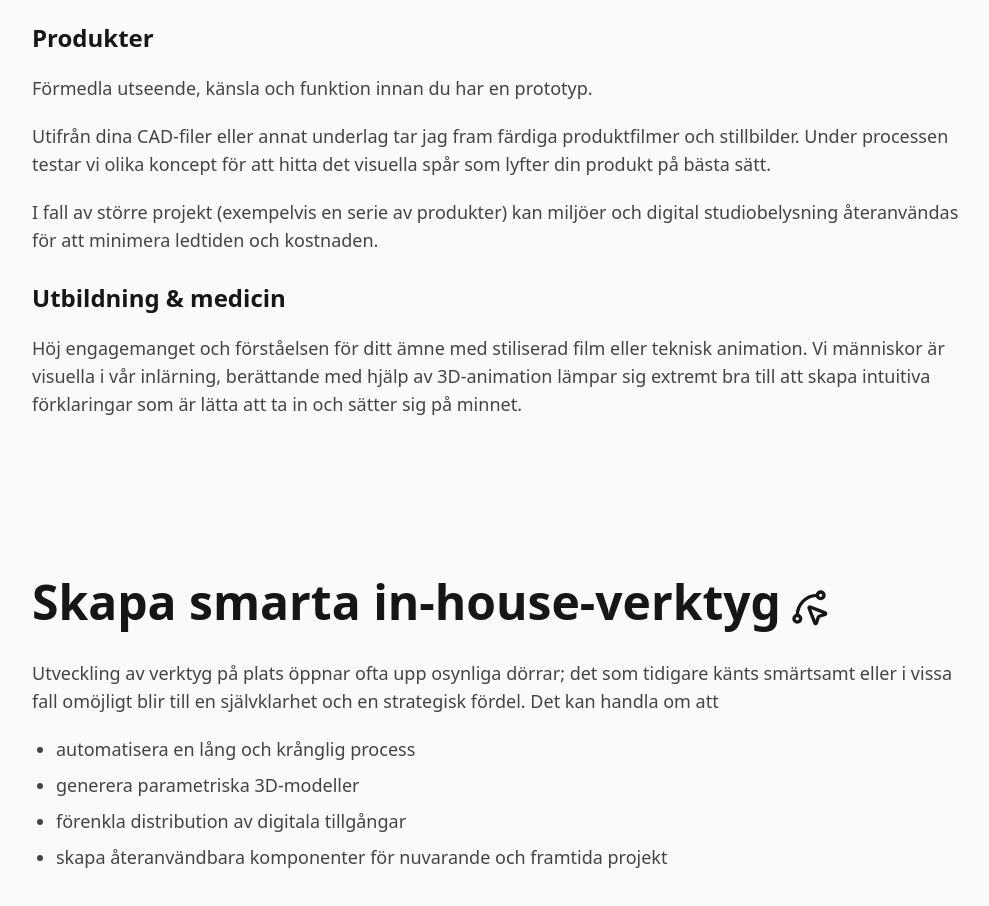
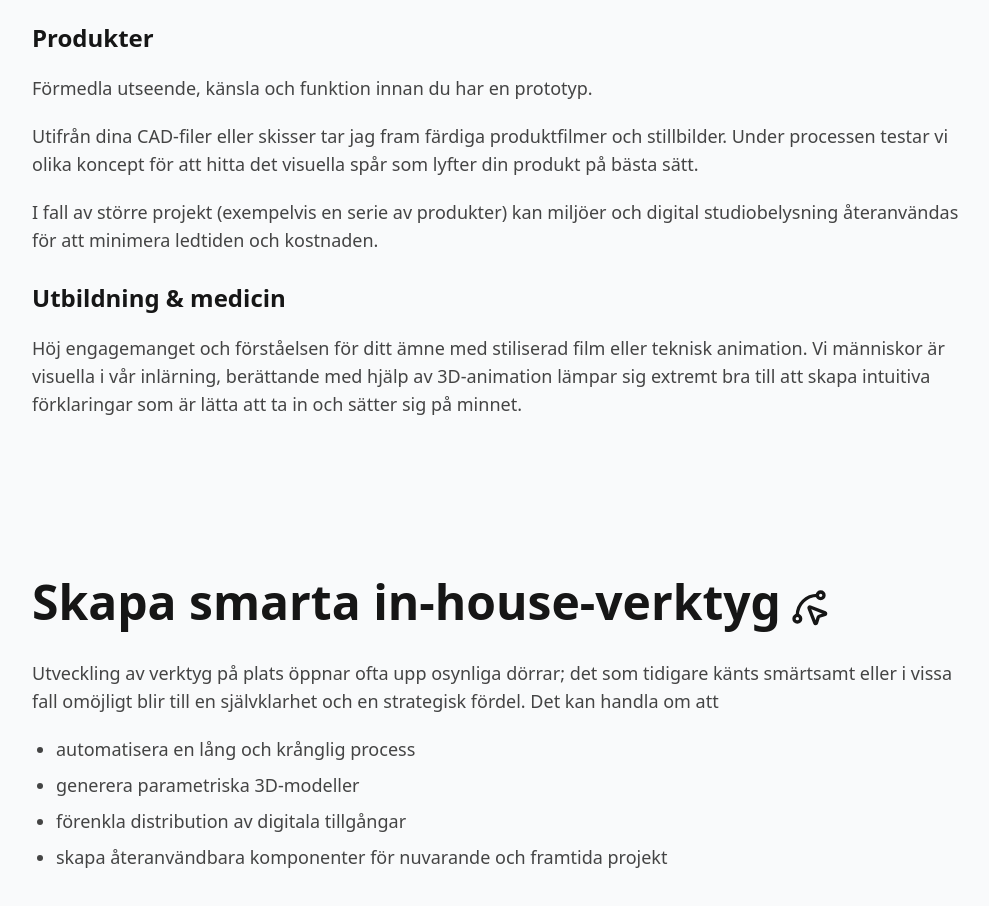
Before and after one commit to martin-lorentzon/martin-lorentzon.github.io, a website: page index.html in a window 1280 px wide. Shown: the part 1360-2266 px from the top of the page, without its empty margins (144-1133 px from the left). Drawn offline with nearby package versions, Linux system fonts and the light colour scheme; files that its build step writes are made by us from their sources.

Commit message:
Broaden Produkter copy to cover sketches, not just CAD files
Reword "CAD-filer eller annat underlag" to "CAD-filer eller skisser" —
more concrete about what source material is accepted.

Co-Authored-By: Claude Sonnet 5 <noreply@anthropic.com>

```diff
--- a/index.html
+++ b/index.html
@@ -110,8 +110,8 @@
               <h3 class="text-2xl font-semibold text-base-content">Produkter</h3>
               <p>Förmedla utseende, känsla och funktion innan du har en prototyp.</p>
               <p>
-                Utifrån dina CAD-filer eller annat underlag tar jag fram färdiga produktfilmer och stillbilder. Under processen testar vi olika koncept för att hitta det visuella spår som lyfter din
-                produkt på bästa sätt.
+                Utifrån dina CAD-filer eller skisser tar jag fram färdiga produktfilmer och stillbilder. Under processen testar vi olika koncept för att hitta det visuella spår som lyfter din produkt
+                på bästa sätt.
               </p>
               <p>I fall av större projekt (exempelvis en serie av produkter) kan miljöer och digital studiobelysning återanvändas för att minimera ledtiden och kostnaden.</p>
               <h3 class="pt-2 text-2xl font-semibold text-base-content">Utbildning &amp; medicin</h3>
```
